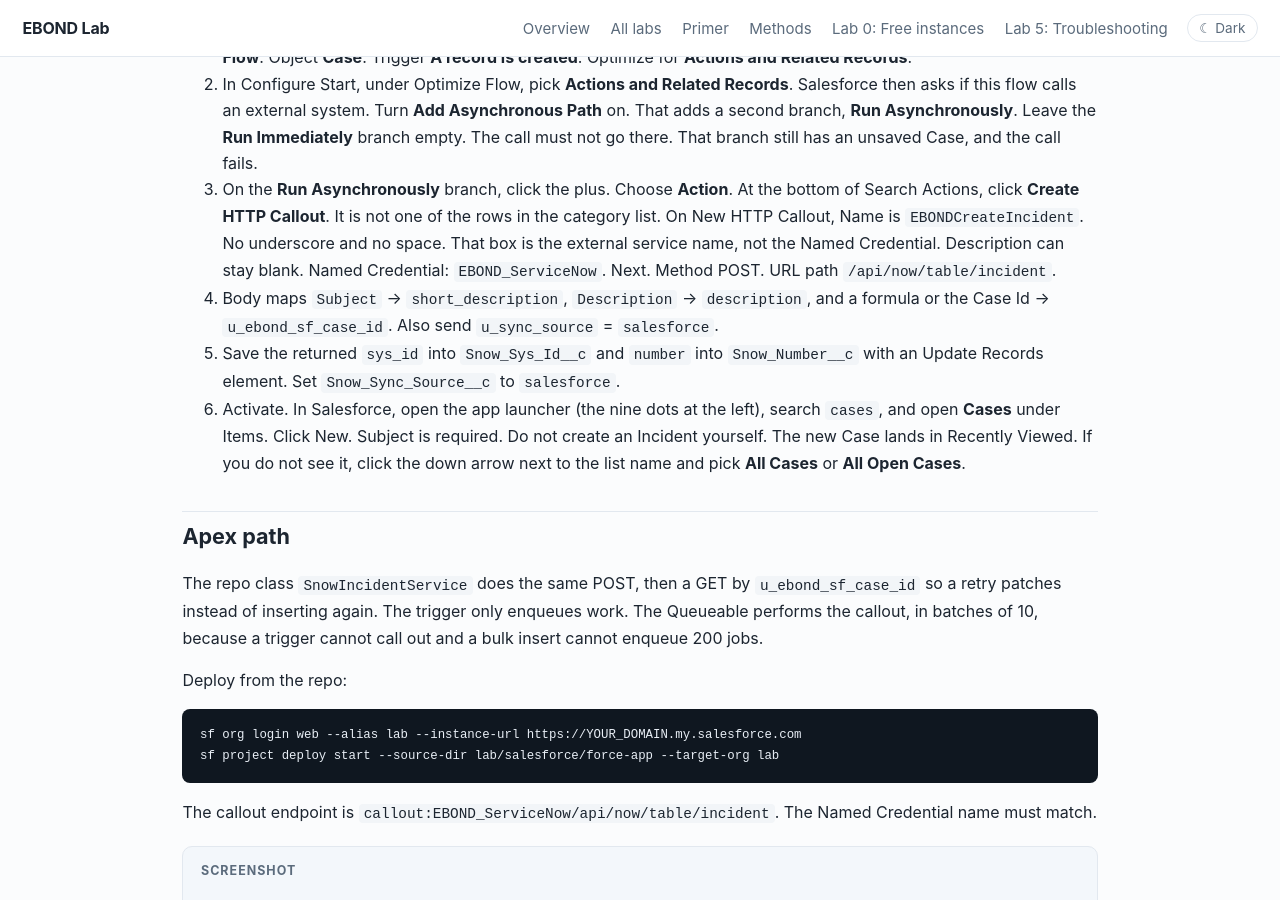
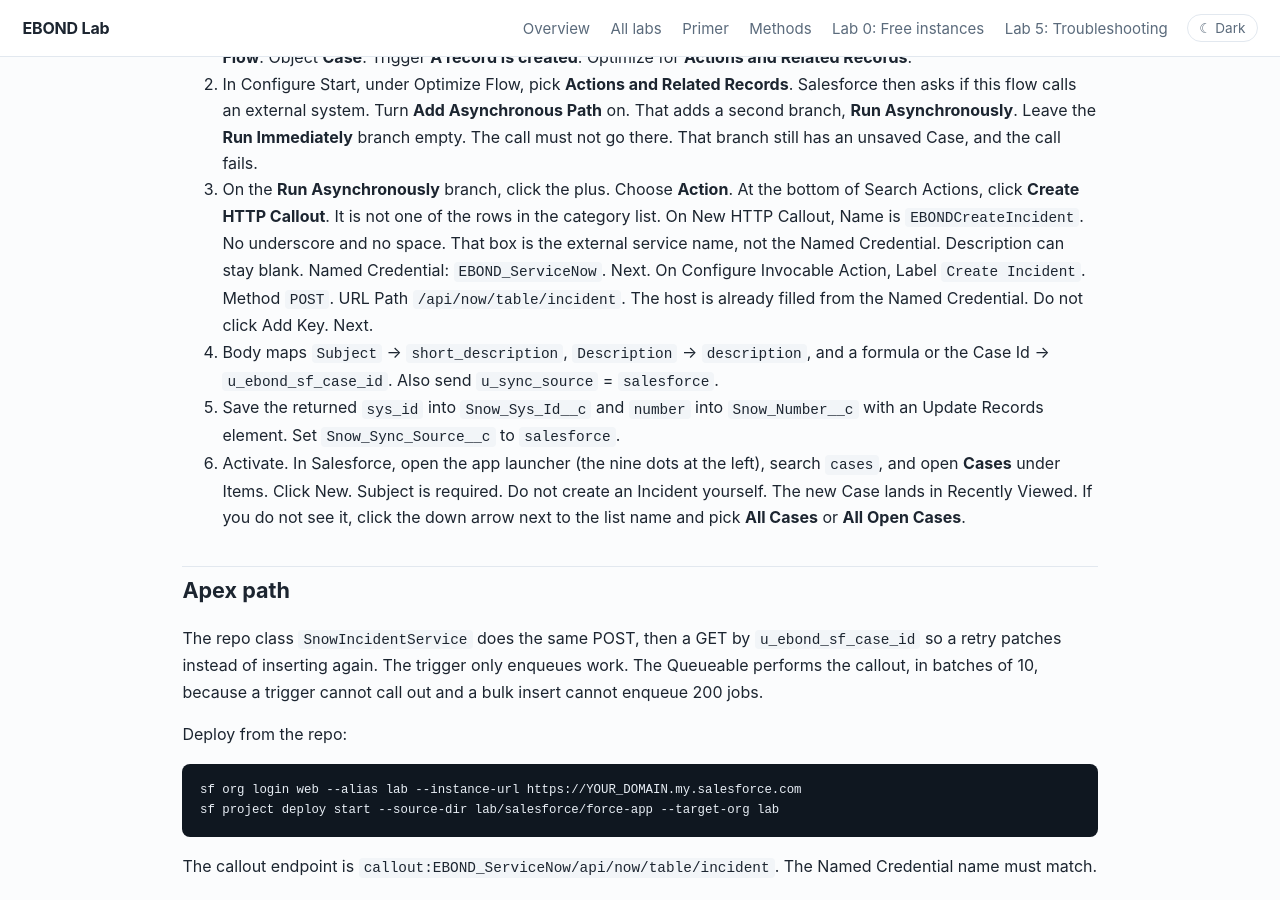
Before and after one commit to eltonaguiar/EBOND_ServiceNowSalesforce, a Jekyll site: the page built from site/labs/02-salesforce-to-snow.md, in a window 1280 px wide and 900 px high, scrolled down 6216 px. Built offline with Jekyll 4.4.1, drawn with Linux system fonts in a browser that asks for light colours.

Commit message:
Specify the HTTP Callout label, POST, and incident path.

```diff
--- a/site/labs/02-salesforce-to-snow.md
+++ b/site/labs/02-salesforce-to-snow.md
@@ -202,7 +202,7 @@ Use this only if you picked Flow above.
 
 1. Setup → Quick Find `flows`. Open **Flows** under Process Automation. Click **New Flow** at the top right. Do not click Flow Trigger Explorer, and do not open an existing row such as Add Case Comment. Choose **Record-Triggered Flow**. Object **Case**. Trigger **A record is created**. Optimize for **Actions and Related Records**.
 2. In Configure Start, under Optimize Flow, pick **Actions and Related Records**. Salesforce then asks if this flow calls an external system. Turn **Add Asynchronous Path** on. That adds a second branch, **Run Asynchronously**. Leave the **Run Immediately** branch empty. The call must not go there. That branch still has an unsaved Case, and the call fails.
-3. On the **Run Asynchronously** branch, click the plus. Choose **Action**. At the bottom of Search Actions, click **Create HTTP Callout**. It is not one of the rows in the category list. On New HTTP Callout, Name is `EBONDCreateIncident`. No underscore and no space. That box is the external service name, not the Named Credential. Description can stay blank. Named Credential: `EBOND_ServiceNow`. Next. Method POST. URL path `/api/now/table/incident`.
+3. On the **Run Asynchronously** branch, click the plus. Choose **Action**. At the bottom of Search Actions, click **Create HTTP Callout**. It is not one of the rows in the category list. On New HTTP Callout, Name is `EBONDCreateIncident`. No underscore and no space. That box is the external service name, not the Named Credential. Description can stay blank. Named Credential: `EBOND_ServiceNow`. Next. On Configure Invocable Action, Label `Create Incident`. Method `POST`. URL Path `/api/now/table/incident`. The host is already filled from the Named Credential. Do not click Add Key. Next.
 4. Body maps `Subject` → `short_description`, `Description` → `description`, and a formula or the Case Id → `u_ebond_sf_case_id`. Also send `u_sync_source` = `salesforce`.
 5. Save the returned `sys_id` into `Snow_Sys_Id__c` and `number` into `Snow_Number__c` with an Update Records element. Set `Snow_Sync_Source__c` to `salesforce`.
 6. Activate. In Salesforce, open the app launcher (the nine dots at the left), search `cases`, and open **Cases** under Items. Click New. Subject is required. Do not create an Incident yourself. The new Case lands in Recently Viewed. If you do not see it, click the down arrow next to the list name and pick **All Cases** or **All Open Cases**.
```
